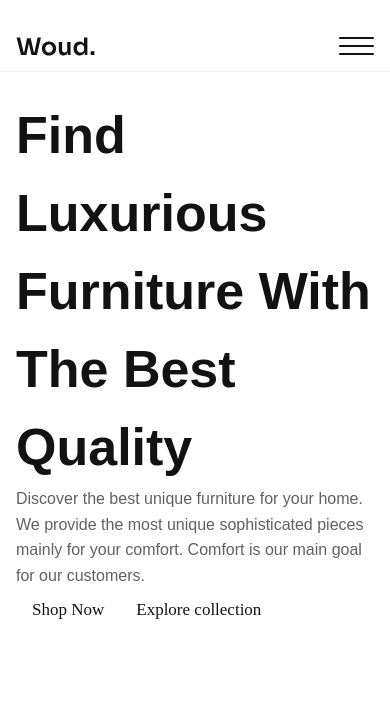
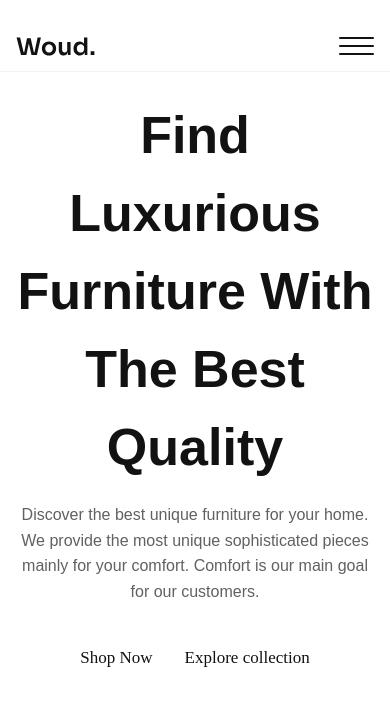
Before and after one commit to Praise7165/woud-react, a React (Vite) app: page / in a window 390 px wide. Shown: the top 706 px of the page. Built offline with nearby package versions, Linux system fonts and the light colour scheme; a web font is replaced by a local one.

Commit message:
started work on hero section

```diff
--- /dev/null
+++ b/src/components/Container.tsx
@@ -0,0 +1,12 @@
+interface ContainerProps {
+  children: React.ReactNode;
+  className: string;
+}
+
+export default function Container({ children, className }: ContainerProps) {
+  return (
+    <div className={`max-w-310 mx-auto px-4 sm:px-6 md:px-4 ${className}`}>
+      {children}
+    </div>
+  );
+}
--- a/src/components/Hero/hero.tsx
+++ b/src/components/Hero/hero.tsx
@@ -1,10 +1,13 @@
+import Container from "../Container";
+
 export default function Hero() {
   return (
-    <section className="hero pt-24 md:pt-10">
-      <div className="container hero-container">
-        <div>
+    <section className="pt-24 md:pt-10">
+      {/* has class 'hero-container' */}
+      <Container className="flex">
+        <div className="flex m-auto text-center flex-col items-center sm:max-w-[90%] md:max-w-[80%]">
           <h1>Find Luxurious furniture with the best quality</h1>
-          <p>
+          <p className="mt-4 mx-auto mb-8 max-w-160">
             Discover the best unique furniture for your home. We provide the
             most unique sophisticated pieces mainly for your comfort. Comfort is
             our main goal for our customers.
@@ -14,7 +17,7 @@ export default function Hero() {
             <button className="sec-button">Explore collection</button>
           </div>
         </div>
-      </div>
+      </Container>
       <div className="hero-image"></div>
     </section>
   );
--- a/src/components/header/Navbar.tsx
+++ b/src/components/header/Navbar.tsx
@@ -1,6 +1,7 @@
 import searchIcon from "../../assets/icons/search.svg";
 import cartIcon from "../../assets/icons/cart.svg";
 import logo from "../../assets/icons/woud.svg";
+import Container from "../Container";
 import Hamburger from "./Hamburger";
 import NavLinks from "./NavLinks";
 
@@ -11,7 +12,7 @@ interface NavbarProps {
 
 export default function Navbar({ onToggle, isOpen }: NavbarProps) {
   return (
-    <div className="container flex flex-col relative justify-between md:flex-row md:static">
+    <Container className="container flex flex-col relative justify-between md:flex-row md:static">
       <div className="flex justify-between items-center relative">
         <div>
           <a href="./index.html">
@@ -32,6 +33,6 @@ export default function Navbar({ onToggle, isOpen }: NavbarProps) {
           <img src={cartIcon} />
         </span>
       </div>
-    </div>
+    </Container>
   );
 }
--- a/src/index.css
+++ b/src/index.css
@@ -21,19 +21,20 @@ body {
   font-size: 16px;
 }
 
+@layer base {
   a {
     text-decoration: none;
   }
 
   h1 {
-  font-size: 4rem;
+    font-size: 3.25rem;
     font-weight: 700;
     text-transform: capitalize;
   }
 
   h2 {
     margin-top: 0.5rem;
-  font-size: 2.5rem;
+    font-size: 2.25rem;
     font-weight: 700;
   }
 
@@ -50,6 +51,17 @@ p {
     color: #616161;
   }
 
+  @media screen and (min-width: 991px) {
+    h1 {
+      font-size: 4rem;
+    }
+
+    h2 {
+      font-size: 2.5rem;
+    }
+  }
+}
+
 button {
   font: normal 500 17px "Satoshi";
   padding: 0.7rem 1rem;
@@ -57,33 +69,3 @@ button {
   border-radius: 0.5rem;
   transition: all 0.3s ease;
 }
-
-.container {
-  max-width: 1240px;
-  margin-inline: auto;
-  padding-inline: 1rem;
-}
-
-@media screen and (max-width: 991px) {
-  h1 {
-    font-size: 3.25rem;
-  }
-
-  h2 {
-    font-size: 2.25rem;
-  }
-
-  .container {
-    max-width: none;
-    padding-inline: 1.5rem;
-  }
-}
-
-@media screen and (max-width: 767px) {
-  .container {
-    padding-inline: 1rem;
-  }
-}
-
-@media screen and (max-width: 479px) {
-}
--- a/style.css
+++ b/style.css
@@ -2,7 +2,6 @@
   padding: 96px 0;
 }
 
-.hero-container,
 .marquee > div,
 .header-content,
 .room > :first-child,
@@ -27,14 +26,6 @@ footer .container > div,
 .f-nav,
 #fnav-wrapper {
   display: flex;
-}
-
-.hero-container > div {
-  max-width: 80%;
-  margin: auto;
-  text-align: center;
-  flex-direction: column;
-  align-items: center;
 }
 
 .hero-image {
@@ -65,11 +56,6 @@ footer .container > div,
 #sec-button:hover {
   background-color: #dc2f02;
   color: whitesmoke;
-}
-
-.hero p {
-  margin: 1rem auto 2rem;
-  max-width: 80%;
 }
 
 .marquee {
@@ -575,10 +561,6 @@ footer span {
 
 /* Tablet CSS */
 @media screen and (max-width: 991px) {
-  .hero-container > div {
-    max-width: 90%;
-  }
-
   .marquee > div {
     gap: 96px;
     animation: marquee-pad 10s linear infinite;
@@ -655,20 +637,8 @@ footer span {
 
 /* Mobile - Landcape CSS */
 @media screen and (max-width: 767px) {
-  .hero {
-    padding-top: 6rem;
-  }
-
   h1 {
     font-size: 3rem;
-  }
-
-  .hero p {
-    max-width: 100%;
-  }
-
-  .hero-container > div {
-    max-width: 100%;
   }
 
   .marquee > div {
```
Lines whose indentation alone changed are shown as unchanged.
